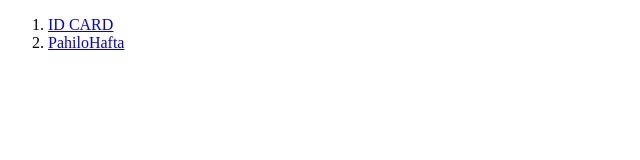
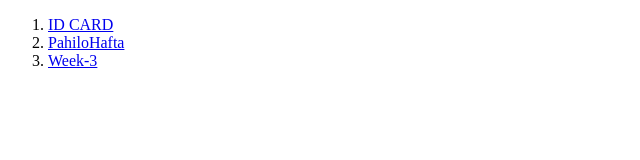
Before and after one commit to Aadarsh-00/Web-ko-assisgnments, a plain HTML site: page index.html in a window 1280 px wide. Shown: the full height of the page, 0-640 px from the left. Drawn offline with Linux system fonts and the light colour scheme.

Commit message:
Update index.html

```diff
--- a/index.html
+++ b/index.html
@@ -11,6 +11,8 @@
       <ol>
         <li><a href="ID-CARD/index.html">ID CARD</a></li>
         <li><a href="../WEEK 1/PahiloHafta/index.html">PahiloHafta</a></li>
+        <li><a href="../week-3/index.html">Week-3</a></li>
+
 
       </ol>
     </nav>
```
